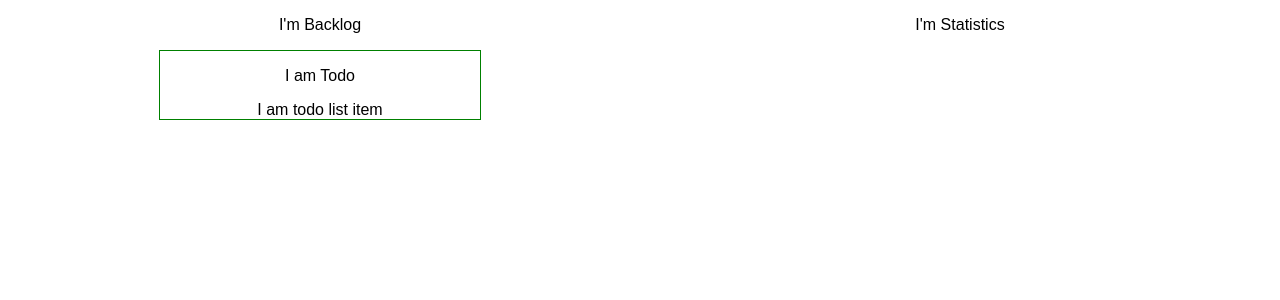
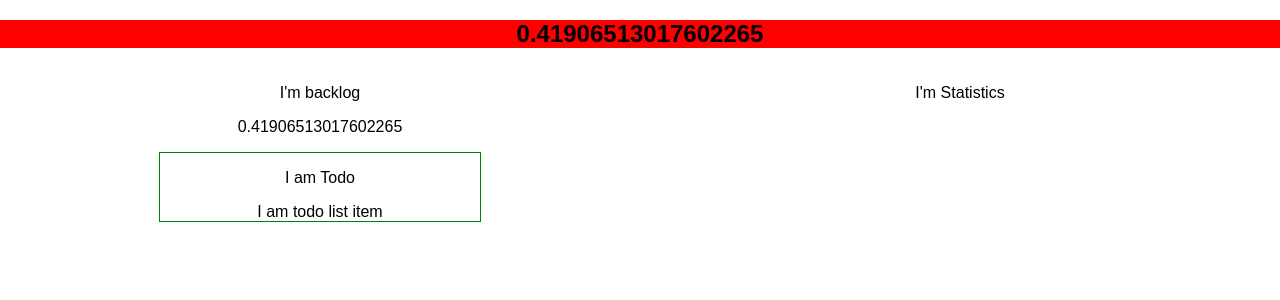
Before and after one commit to arturarushanyan/betsReactTask, a React (Create React App) app: page / in a window 1280 px wide. Shown: the top 300 px of the page. Built offline with nearby package versions, Linux system fonts and the light colour scheme.

Commit message:
setInterval added

```diff
--- a/src/App.js
+++ b/src/App.js
@@ -7,13 +7,30 @@ class App extends Component {
     constructor(props){
         super(props);
         this.state = {
-
+            td011:{
+                id: 1001,
+                priority: 2,
+                title: 'asdf001',
+                desicription: "desc001",
+                assignee: "Artur",
+                completed: false
+            }
         }
+    }
+    componentDidMount(){
+        setInterval(()=>{
+            this.setState({
+                td011:{
+                    id: Math.random()
+                }
+            })
+        },3000)
     }
   render() {
     return (
       <div className="App">
-        <Backlog/>
+          <h2>{this.state.td011.id}</h2>
+        <Backlog taskID = {this.state.td011.id}/>
         <Statistics/>
       </div>
     );
--- a/src/Components/Backlog.js
+++ b/src/Components/Backlog.js
@@ -2,10 +2,14 @@ import React,{Component} from 'react';
 import Todo from "./Todo";
 
 export default class Backlog extends Component{
+    constructor(props){
+        super(props);
+    }
     render(){
         return (
             <div className="backlog">
-                <p>I'm Backlog</p>
+                <p>I'm backlog</p>
+                <p>{this.props.taskID}</p>
                 <Todo/>
             </div>
         )
```
Also changed, not shown: 1 other file (tests, documents, lock files or other folders).
